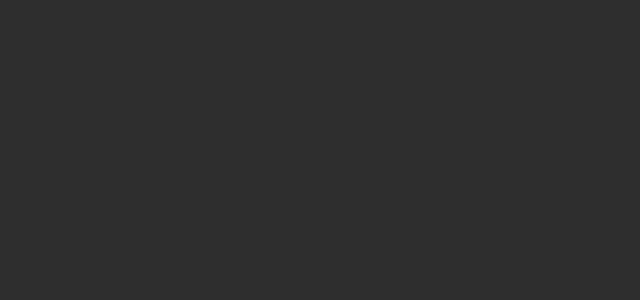
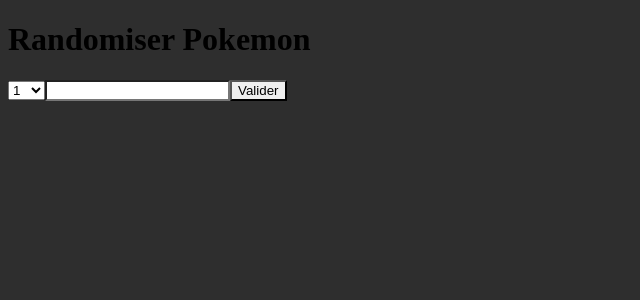
Before and after one commit to Christophe28/randomType, a React (Create React App) app in the folder my-app/: page /register in a window 1280 px wide. Shown: the top 300 px of the page, without its empty margins (0-640 px from the left). Built offline with nearby package versions, Linux system fonts and the light colour scheme.

Commit message:
form register progress

```diff
--- a/my-app/package.json
+++ b/my-app/package.json
@@ -2,7 +2,7 @@
   "name": "my-app",
   "version": "0.1.0",
   "private": true,
-  "homepage": "https://christophe28.github.io/randomType",
+  "homepage": "https://christophe28.github.io",
   "dependencies": {
     "@testing-library/jest-dom": "^5.16.4",
     "@testing-library/react": "^13.3.0",
--- a/my-app/src/App.js
+++ b/my-app/src/App.js
@@ -1,14 +1,25 @@
-import React from "react";
+import React, { useState } from "react";
+import { Routes, Route } from "react-router-dom";
 
-import { Routes, Route } from "react-router-dom";
 import Home from "./pages/home";
 import MyTypes from "./pages/my-types";
+import Register from "./pages/register";
+
 import "./style/index.scss";
 
 const App = () => {
+  const [challenger, setChallenger] = useState([]);
+
   return (
     <Routes>
       <Route path="/" element={<Home />} />
+      <Route
+        path="/register"
+        element={<Register
+           challenger={challenger}
+           setChallenger={setChallenger}
+        />}
+      />
       <Route path="/ourTypes" element={<MyTypes />} />
     </Routes>
   )
--- a/my-app/src/configs/config.js
+++ b/my-app/src/configs/config.js
@@ -1,3 +1,4 @@
+//Config for home.jsx
 import iconNormal from "../assets/icon-type-normal.png"
 import iconFire from "../assets/icon-type-fire.png"
 import iconWater from "../assets/icon-type-water.png"
@@ -104,7 +105,11 @@
     }
 ]
 
-//Ajouter des images pour les challengers
+
+//register.jsx
+export const numberParticipants = Array.apply(null, new Array(10)).map((el, i) => {return ++i})
+
+//my-types.jsx
 
 export const challenger = [
     {
--- a/my-app/src/index.js
+++ b/my-app/src/index.js
@@ -3,9 +3,10 @@
 import { BrowserRouter as Router } from 'react-router-dom';
 import App from './App';
 // basename="/randomType"
+//homepage: "https://christophe28.github.io/randomType
 const root = ReactDOM.createRoot(document.getElementById('root'));
 root.render(
-  <Router basename='/randomType'>
+  <Router>
     <App />
   </Router>
 );
--- /dev/null
+++ b/my-app/src/pages/register.jsx
@@ -0,0 +1,71 @@
+import React from 'react';
+import { useState } from 'react';
+
+import { numberParticipants } from '../configs/config';
+
+const Register = ({ challenger, setChallenger }) => {
+    const [numberChallenger, setNumberChallenger] = useState(1);
+    const [pseudo, setPseudo] = useState();
+    const [orderChallenger, setOrderChallenger] = useState(0);
+    console.log(challenger);
+    return (
+        <div className="container-register">
+            <h1>Randomiser Pokemon</h1>
+            <select name="numberOfParticipant" id="numberOfParticipant" onChange={(e) => setNumberChallenger(e.target.value)}>
+                {
+                    numberParticipants.map((numberParticipant) => (
+                        <option key={numberParticipant}>{numberParticipant}</option>
+                    ))
+                }
+            </select>
+            <input
+                type="text"
+                value={pseudo}
+                onChange={(e) => setPseudo(e.target.value)}
+                onKeyDown={(e) => {
+                    if(e.key === "Enter") {
+                        if(orderChallenger < numberChallenger) {
+                            setChallenger((oldChallenger) => {
+                                const newChallenger = [...oldChallenger];
+                                newChallenger[orderChallenger] = pseudo;
+                                return newChallenger
+                            })
+                            setOrderChallenger(orderChallenger + 1);
+                            setPseudo("");
+                        }
+                    }
+                }}
+            />
+            <input
+                type="button"
+                value="Valider"
+                onClick={() => {
+                    if(orderChallenger < numberChallenger) {
+                        setChallenger((oldChallenger) => {
+                            const newChallenger = [...oldChallenger];
+                            newChallenger[orderChallenger] = pseudo;
+                            return newChallenger
+                        })
+                        setOrderChallenger(orderChallenger + 1);
+                    }
+                }}
+            />
+            <section className="container-challenger">
+                {
+                    challenger.map((nameChall, index) => (
+                        <ul key={nameChall}>
+                            <li>
+                                {index + 1}
+                                <ul>
+                                    <li>{nameChall}</li>
+                                </ul>
+                            </li>
+                        </ul>
+                    ))
+                }
+            </section>
+        </div>
+    );
+};
+
+export default Register;
```
